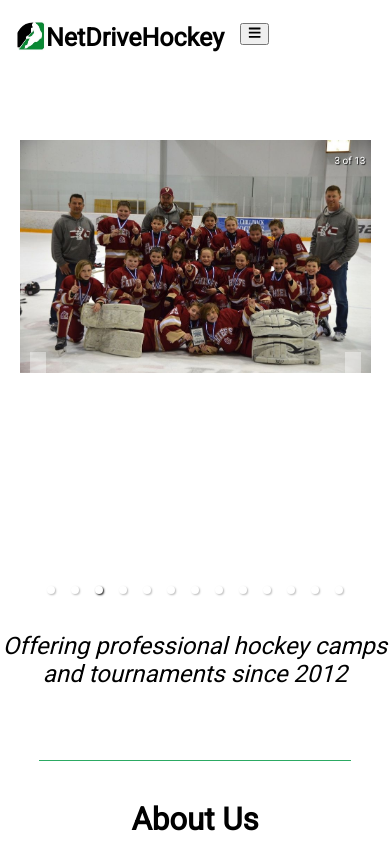
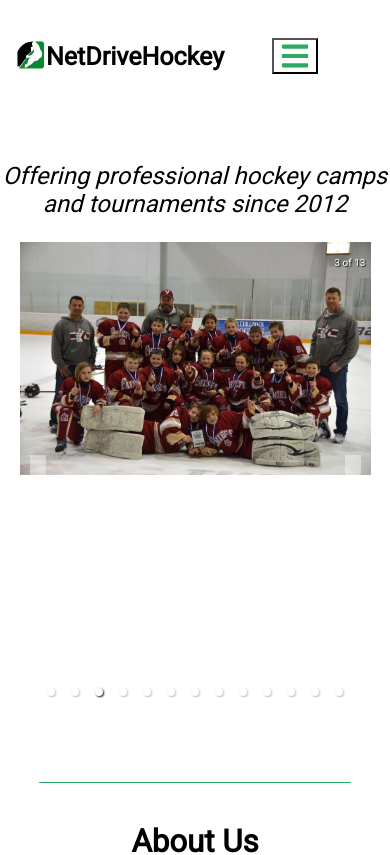
Before and after one commit to NetDriveHockey/main-site, a React (Create React App) app in the folder website/: page / in a window 390 px wide. Shown: the top 855 px of the page. Built offline with nearby package versions, Linux system fonts and the light colour scheme.

Commit message:
Updated Navbar and Home for Mobile #3

```diff
--- a/website/src/Home/Home.js
+++ b/website/src/Home/Home.js
@@ -1,4 +1,4 @@
-import React from 'react';
+import React, {useState, useEffect } from 'react';
 import './Home.css';
 
 import Footer from '../Footer/Footer';
@@ -7,8 +7,25 @@ import HomeCarousel from './Home-Carousel/Home-Carousel';
 import AboutUs from './AboutUs/AboutUs';
 import QuickLinks from './QuickLinks/QuickLinks';
 
+export default function Home() {
+    const [isMobile, setIsMobile] = useState(window.innerWidth < 769);
 
-export default function Home() {
+    useEffect(() => {
+      window.addEventListener('resize', () => {
+        setIsMobile(window.innerWidth < 769);
+      });
+
+      return () => {
+        window.removeEventListener('resize', () => {
+          setIsMobile(window.innerWidth < 769);
+        });
+      };
+    }, []);
+
+    return isMobile ? <MobileHome /> : <DesktopHome />;
+}
+
+function DesktopHome() {
     return (
         <div>
             <Navbar />
@@ -22,3 +39,18 @@ export default function Home() {
         </div>
     );
 }
+
+function MobileHome() {
+    return (
+        <div>
+            <Navbar />
+            <div>
+                <h3 className="home-header-subtitle">Offering professional hockey camps and tournaments since 2012</h3>
+            </div>
+            <HomeCarousel />
+            <AboutUs />
+            <QuickLinks />
+            <Footer />
+        </div>
+    );
+}
--- a/website/src/Navbar/Navbar.css
+++ b/website/src/Navbar/Navbar.css
@@ -191,7 +191,7 @@
 
     .navbar-items-mobile {
         position: absolute;
-        top: 60px; /* Adjust based on your navbar height */
+        top: 75px; /* Adjust based on your navbar height */
         left: 0;
         right: 0;
         background: white;
@@ -264,3 +264,21 @@
     box-shadow: none;
     position: relative; /* Changed from absolute to relative */
 }
+
+.menu-icon{
+    display: flex;
+    align-items: center;
+    justify-content: center;
+    margin-top: 0.4rem;
+    background-color: white;
+    margin-left: 2rem;
+}
+
+.navbar-title-row-mobile {
+    display: flex;
+    flex-direction: row;
+    align-items: center;
+    justify-content: space-between;
+    gap: 1rem;
+    margin-top: 1rem;
+}
--- a/website/src/Navbar/Navbar.js
+++ b/website/src/Navbar/Navbar.js
@@ -21,18 +21,18 @@ export default function Navbar() {
     }, []);
 
     return isMobile ? <MobileNavbar /> : <DesktopNavbar />;
-  }
+}
 
 
 function MobileNavbar() {
     const [isMenuOpen, setIsMenuOpen] = useState(false);
     const [isOpenCamps, setIsOpenCamps] = useState(false);
-    const menuIcon = isMenuOpen ? <FaTimes /> : <FaBars />;
+    const menuIcon = isMenuOpen ? <FaTimes size={30} color='#2caa63'/> : <FaBars size={30} color='#2caa63'/>;
 
     return (
         <div className="navbar">
 
-            <div className="navbar-title-row">
+            <div className="navbar-title-row-mobile">
                 <div className="navbar-title">
                     <img className="navbar-title-logo" src={logo} alt="NetDriveHockey Logo"></img>NetDriveHockey
                 </div>
```
